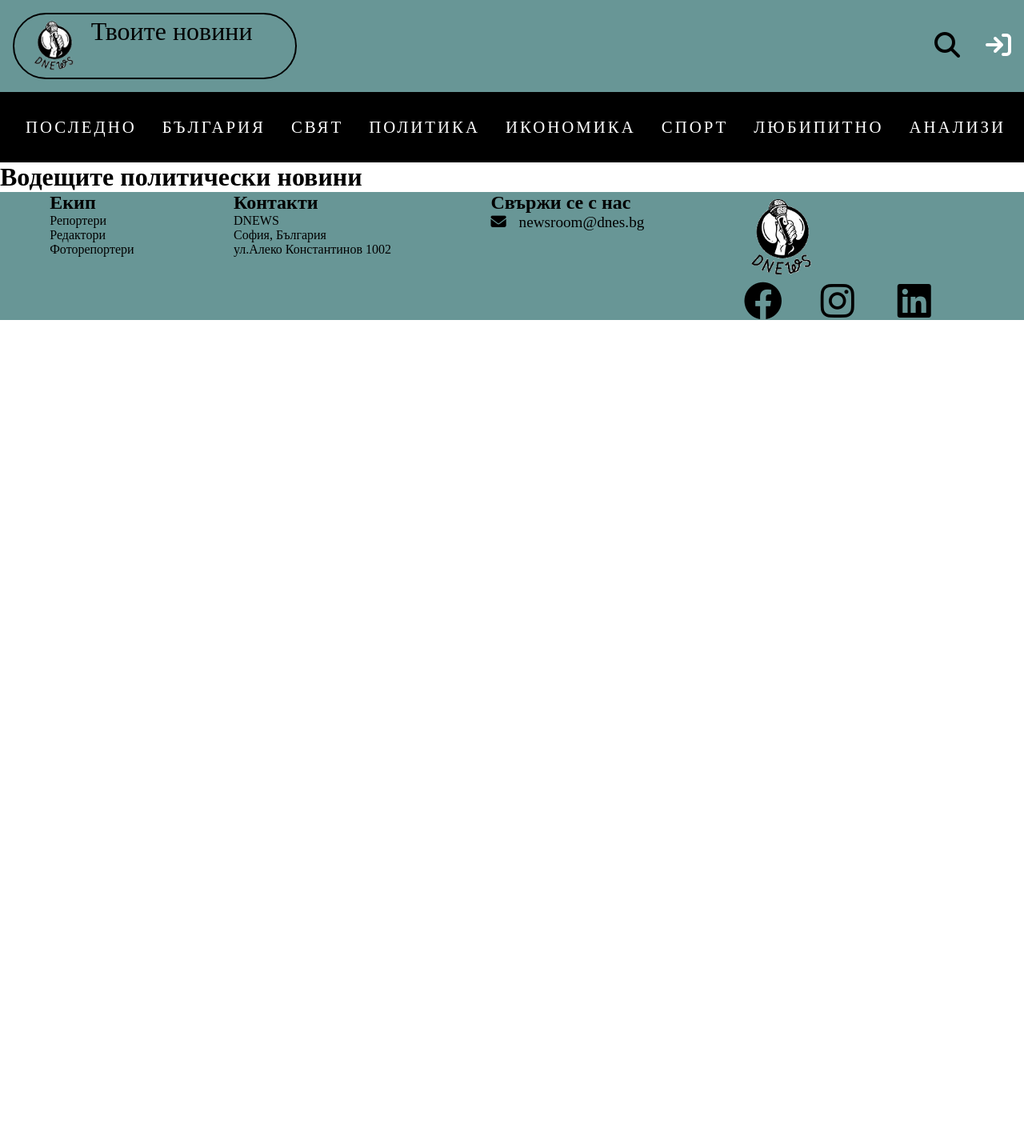
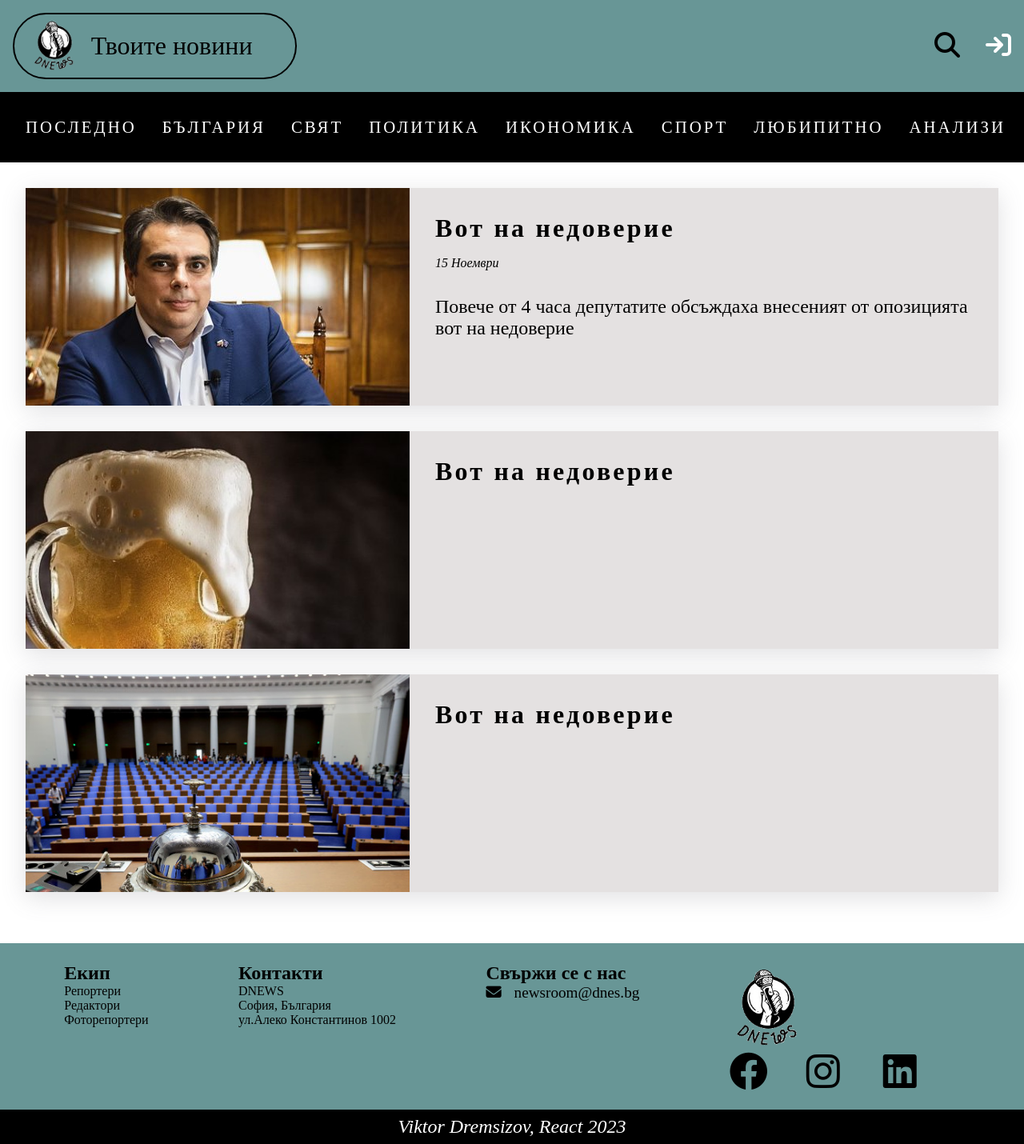
Before and after one commit to dremsizov/Dnews, a React (Vite) app in the folder Dnews-client/: page /politics in a window 1280 px wide. Shown: the whole page at 80% size. Before the commit the page ends 800 px from the top, so only its background shows below. Built offline with nearby package versions, Linux system fonts and the light colour scheme.

Commit message:
Footer,Header, Login, Politics
I made some new html and css to this components

```diff
--- a/Dnews-client/src/App.jsx
+++ b/Dnews-client/src/App.jsx
@@ -15,6 +15,7 @@ import Economics from './components/MainCategory/Economics/Economics';
 import Sport from './components/MainCategory/Sports/Sport';
 import Lifestyle from './components/MainCategory/Lifestyle/Lifestyle';
 import Analitics from './components/MainCategory/Analitic/Analitics';
+import Register from './components/Register/Register';
 
 
 
@@ -30,6 +31,7 @@ function App() {
 
   <Route path='/' element={<Home />} />
   <Route path='/login' element={<Login />} />
+  <Route path='/registerR' element={<Register />} />
   <Route path='/news' element={<AllNews />} />
   <Route path='/bg' element={<Bulgaria />} />
   <Route path='/world' element={<World />} />
--- a/Dnews-client/src/components/Footer/Footer.jsx
+++ b/Dnews-client/src/components/Footer/Footer.jsx
@@ -6,6 +6,9 @@ import styles from './Footer.module.css'
 export default function FooterComponent() {
     return(
       <footer>
+        <section className={styles['optionSection']}>
+
+
 <div className={styles['footerTeam']}>
   <h2>Екип</h2>
  <p>Репортери</p>
@@ -44,7 +47,8 @@ export default function FooterComponent() {
         </div>
         </div>
           </div>
-
+        </section>
+<p className={styles['author']}>Viktor Dremsizov, React 2023</p>
       </footer>
     )
 }
--- a/Dnews-client/src/components/Footer/Footer.module.css
+++ b/Dnews-client/src/components/Footer/Footer.module.css
@@ -1,8 +1,9 @@
 
-footer{
+.optionSection{
     display: flex;
     justify-content: space-around;
     background-color: rgb(104, 150, 150);
+    padding: 1.5rem;
 }
 
 .logoPicture{
@@ -24,3 +25,13 @@ footer{
 .btnMail{
     font-size: 1.2em;
 }
+
+.author{
+    background-color: black;
+    color: white;
+    text-align: center;
+    font-size: 1.5rem;
+    font-style: italic;
+    font-weight: none;
+    padding: 0.5rem;
+}
--- a/Dnews-client/src/components/Header/Header.module.css
+++ b/Dnews-client/src/components/Header/Header.module.css
@@ -11,6 +11,7 @@
 
 .newsLogo {
   display: flex;
+  align-items: center;
 }
 
 .logoText {
@@ -70,7 +71,7 @@
 }
 
 .newsLogo:hover .logoPicture {
-  transform: translateX(270%);
+  transform: translateX(370%);
 }
 
 .newsLogo:hover .logoText {
--- a/Dnews-client/src/components/Home/HomePage.module.css
+++ b/Dnews-client/src/components/Home/HomePage.module.css
@@ -10,8 +10,10 @@
 
 .newsCard{
  display: flex;
- padding-bottom: 2rem;
- margin-bottom: 2rem;
+ width: 100%;
+ height: 15rem;
+ overflow: hidden;
+margin-bottom: 2rem;
 }
 .newsCard:hover{
   border: 1px solid black;
@@ -19,7 +21,9 @@
 }
 
 .cardNewsImg img{
-  width: 70%;
+  width: 25rem;
+  height: 15rem;
+  object-fit: cover;
 
 
 }
--- a/Dnews-client/src/components/Login/Login.jsx
+++ b/Dnews-client/src/components/Login/Login.jsx
@@ -11,7 +11,7 @@ export default function Login() {
             <div className={styles['wrapper']}>
 
             <form className={styles['formlog']} action="">
-                <h2>Влез в своя профил</h2>
+                <h2 className={styles['title']}>Влез в своя профил</h2>
 
                 <div className={styles['email']}>
                     <input type="text" placeholder='email' required />
--- a/Dnews-client/src/components/Login/Login.module.css
+++ b/Dnews-client/src/components/Login/Login.module.css
@@ -1,7 +1,4 @@
 @import url("https://cdnjs.cloudflare.com/ajax/libs/font-awesome/6.4.2/css/all.min.css");
-
-
-
 *{
     margin: 0;
     padding: 0;
@@ -25,7 +22,6 @@
     display: flex;
     justify-content: center;
     align-items: center;
-
     width: 45rem;
 }
 
@@ -59,32 +55,21 @@
 .email i {
     position: absolute;
     right: 33.1rem;
-    top: 36rem;
+    top: 39rem;
     transform: translateY(-80%);
-    font-size: 2rem;
+    font-size: 2.5rem;
 }
-
 .pass i {
     position: absolute;
     right: 33.2rem;
-    top: 42.1rem;
+    top: 45rem;
     transform: translateY(-80%);
-    font-size: 2rem;
+    font-size: 2.5rem;
 }
-
 
 .title{
     font-size: 3rem;
     font-style: italic;
-}
-
-.wrapper{
-    display: flex;
-    flex-direction: column;
-    align-items: center;
-    justify-content: center;
-    height: 100%;
-
 }
 
 .formlog{
@@ -92,17 +77,21 @@
     padding: 2rem 5rem;
     }
 
-    .formlog h2{
-        font-size: 4rem;
-    }
-
     .signUp {
      text-align: center;
+
     }
     .signUp input{
-        width: 25rem;
-        height: 2rem;
-        padding: 3rem;
-        text-align: center;
-        font-size: 2rem
+       font-size: 2rem;
+       width: 25rem;
+       text-align: center;
+       border-radius: 3rem;
+           }
+
+           .signUp input:hover{
+            background-color: rgb(100, 243, 92);
+           }
+    ::placeholder {
+        font-size: 2rem;
+        text-align:center
     }
--- a/Dnews-client/src/components/MainCategory/Politics/Politics.jsx
+++ b/Dnews-client/src/components/MainCategory/Politics/Politics.jsx
@@ -1,7 +1,47 @@
+import styles from '../Politics/Politics.module.css'
+
 export default function Politics(){
     return (
         <>
-        <h1> Водещите политически новини</h1>
+       <div className={styles['wrapper']}>
+
+
+        <article className={styles['artCard']}>
+            <div className={styles['newsCardT']}>
+
+        <img src="./assets/asenVasilev.jpg" alt="" />
+        <div className={styles['newsInfo']}>
+            <h3>Вот на недоверие</h3>
+            <p className={styles['newsDate']}>15 Ноември</p>
+            <p className={styles['newsText']}>Повече от 4 часа депутатите обсъждаха внесеният от опозицията вот на недоверие</p>
+        </div>
+            </div>
+        </article>
+
+        <article className={styles['artCard']}>
+        <div className={styles['newsCardT']}>
+        <img src="./assets/beer.jpg" alt="" />
+        <div className={styles['newsInfo']}>
+            <h3>Вот на недоверие</h3>
+            <p className={styles['newsDate']}></p>
+            <p className={styles['newsText']}></p>
+        </div>
+        </div>
+        </article>
+
+        <article className={styles['artCard']}>
+        <div className={styles['newsCardT']}>
+        <img src="./assets/ns.jpg" alt="" />
+        <div className={styles['newsInfo']}>
+            <h3>Вот на недоверие</h3>
+            <p className={styles['newsDate']}></p>
+            <p className={styles['newsText']}></p>
+        </div>
+        </div>
+        </article>
+
+
+       </div>
         </>
     )
 }
--- /dev/null
+++ b/Dnews-client/src/components/MainCategory/Politics/Politics.module.css
@@ -0,0 +1,63 @@
+*{
+    margin: 0;
+    padding: 0;
+    box-sizing: border-box;
+}
+
+.wrapper{
+    display: flex;
+    flex-direction: column;
+    margin: 2rem;
+}
+
+/* shop */
+.artCard{
+    display: flex;
+}
+
+/* box */
+.newsCardT{
+display: flex;
+width: 100%;
+height: 17rem;
+overflow: hidden;
+margin-bottom: 2rem;
+background-color: rgb(228, 225, 225);
+transition: all .6s ease;
+box-shadow: rgba(100, 100, 111, 0.2) 0 7px 29px 0;
+}
+
+.newsCardT:hover{
+    transform: scale(1.05);
+    cursor: pointer;
+}
+
+.newsCardT img{
+    width: 30rem;
+    height: 25rem;
+    object-fit: cover;
+
+}
+
+/* content */
+.newsInfo{
+padding: 2rem;
+position: relative;
+width: 100%;
+}
+
+.newsInfo h3{
+    font-size: 2rem;
+    margin-bottom: 1rem;
+    letter-spacing: 0.2rem;
+}
+
+.newsDate{
+    margin-bottom: 2rem;
+    font-style: italic;
+    font-weight: 400;
+}
+
+.newsText{
+    font-size: 1.5rem;
+}
```
